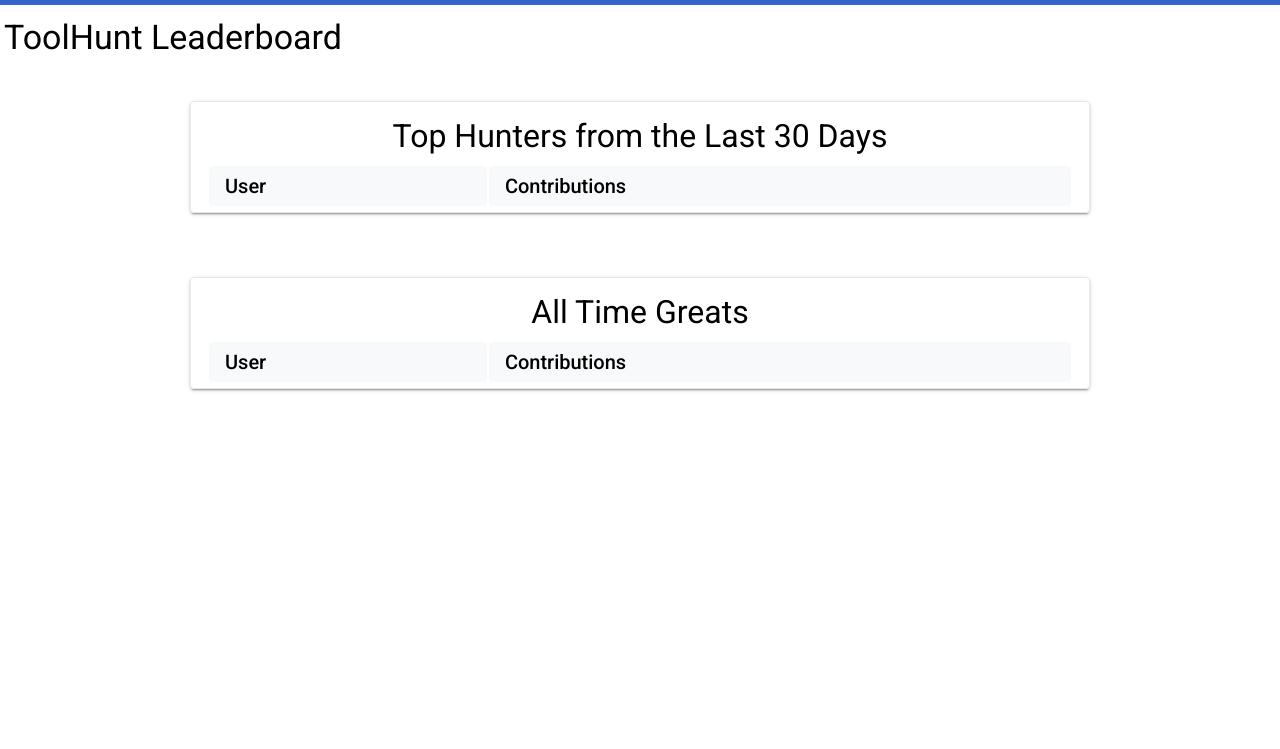
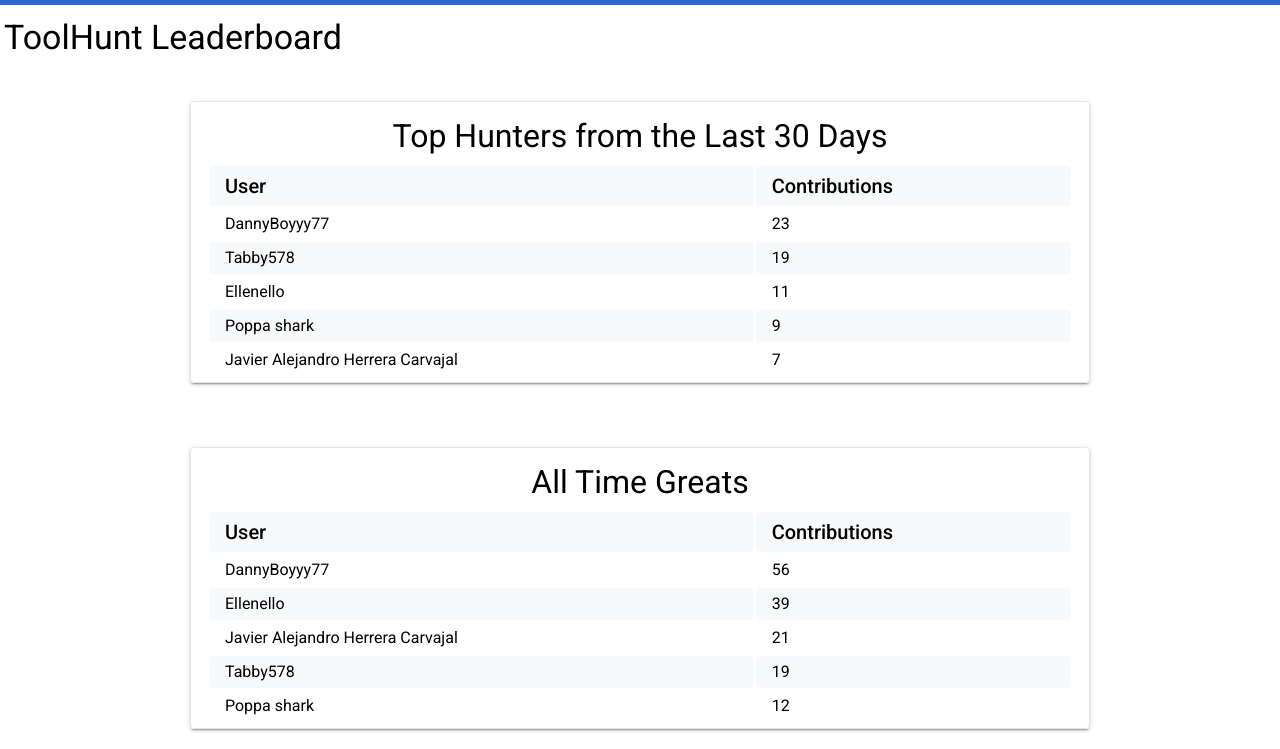
Before and after one commit to nbarnabee/outreachy, a plain HTML site: page views/leaderboard.html in a window 1280 px wide. Shown: the part 51-800 px from the top of the page. Drawn offline with Linux system fonts and the light colour scheme.

Commit message:
leaderboard: Adjust the table id values
I had a choice between writing if/else statements and
simply reusing the variable name in the function, the table,
and the mock dataset.  This way is more DRY but is almost
certainly not best practice.  I may change it again later.

```diff
--- a/views/leaderboard.html
+++ b/views/leaderboard.html
@@ -44,7 +44,7 @@
             </th>
           </tr>
         </thead>
-        <tbody class="table-latest">
+        <tbody id="latest">
         </tbody>
       </table>
       <table>
@@ -63,7 +63,7 @@
             </th>
           </tr>
         </thead>
-        <tbody class="table-alltime">
+        <tbody id="allTime">
         </tbody>
       </table>
     </div>
```
